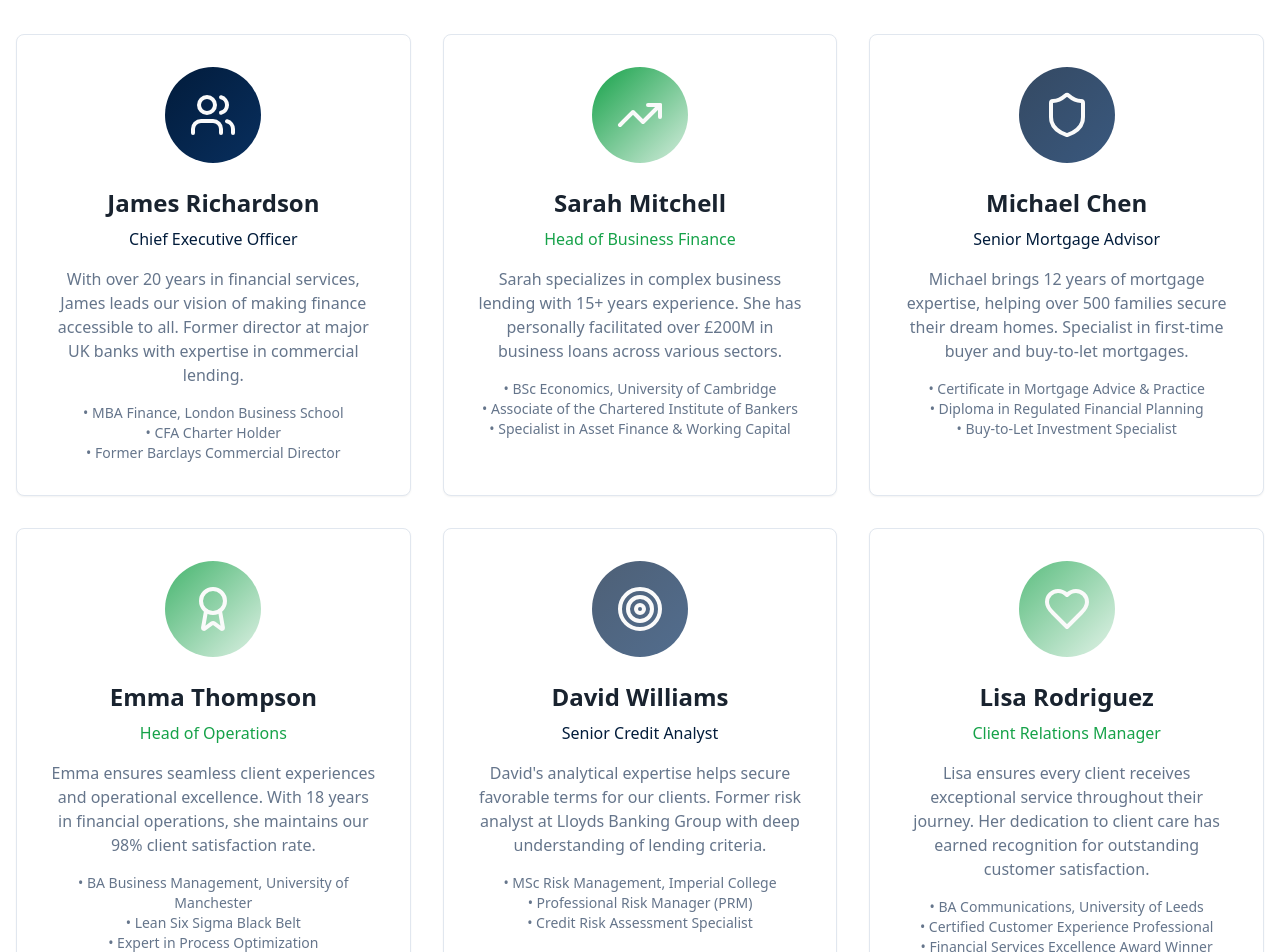
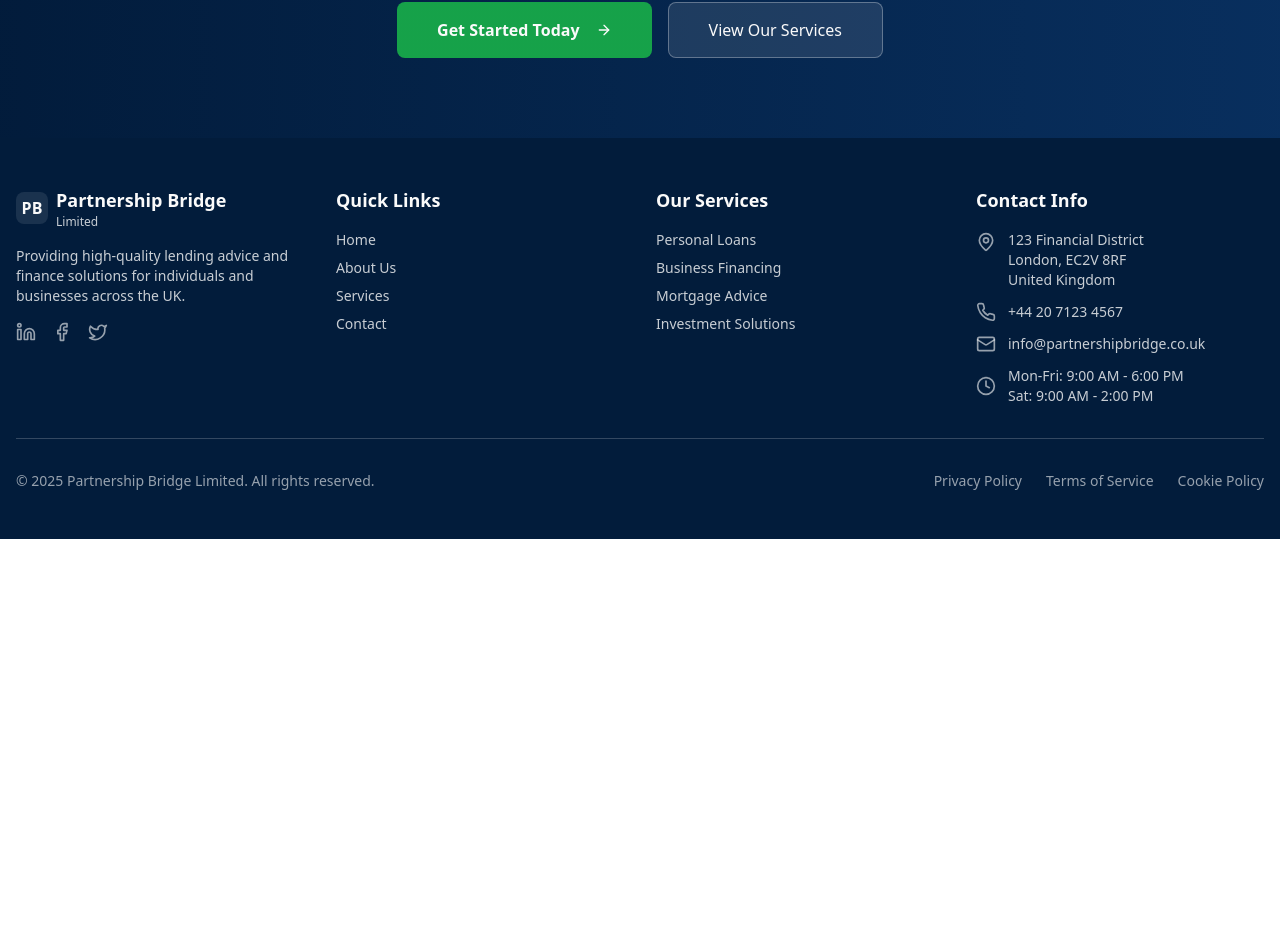
Before and after one commit to wcworld/Partnership-Bridge-Limited, a React (Vite) app: page /about in a window 1280 px wide. Shown: the part 3180-4132 px from the top of the page. After the commit the page ends 3719 px from the top, so only its background shows below. Built offline with nearby package versions, Linux system fonts and the light colour scheme.

Commit message:
Reverted to commit 82ac508b58a77642d505eff8cfaaebff73117ac8

```diff
--- a/src/pages/About.tsx
+++ b/src/pages/About.tsx
@@ -261,141 +261,6 @@ const About = () => {
         </div>
       </section>
 
-      {/* Our Team */}
-      <section className="py-20">
-        <div className="container mx-auto px-4">
-          <div className="text-center mb-16">
-            <h2 className="text-4xl font-bold text-foreground mb-6">Meet Our Expert Team</h2>
-            <p className="text-xl text-muted-foreground max-w-3xl mx-auto">
-              Our dedicated team of financial professionals brings together decades of experience
-              to provide you with the best possible service and outcomes.
-            </p>
-          </div>
-
-          <div className="grid md:grid-cols-2 lg:grid-cols-3 gap-8">
-            {/* CEO */}
-            <Card className="group hover:shadow-lg transition-all duration-300 hover:-translate-y-1">
-              <CardContent className="p-8 text-center">
-                <div className="w-24 h-24 bg-gradient-to-br from-primary to-primary-light rounded-full mx-auto mb-6 flex items-center justify-center">
-                  <Users className="w-12 h-12 text-primary-foreground" />
-                </div>
-                <h3 className="text-2xl font-semibold mb-2">James Richardson</h3>
-                <p className="text-primary font-medium mb-4">Chief Executive Officer</p>
-                <p className="text-muted-foreground mb-4">
-                  With over 20 years in financial services, James leads our vision of making finance accessible to all.
-                  Former director at major UK banks with expertise in commercial lending.
-                </p>
-                <div className="text-sm text-muted-foreground">
-                  <p>• MBA Finance, London Business School</p>
-                  <p>• CFA Charter Holder</p>
-                  <p>• Former Barclays Commercial Director</p>
-                </div>
-              </CardContent>
-            </Card>
-
-            {/* Head of Business Finance */}
-            <Card className="group hover:shadow-lg transition-all duration-300 hover:-translate-y-1">
-              <CardContent className="p-8 text-center">
-                <div className="w-24 h-24 bg-gradient-to-br from-success to-success-light rounded-full mx-auto mb-6 flex items-center justify-center">
-                  <TrendingUp className="w-12 h-12 text-success-foreground" />
-                </div>
-                <h3 className="text-2xl font-semibold mb-2">Sarah Mitchell</h3>
-                <p className="text-success font-medium mb-4">Head of Business Finance</p>
-                <p className="text-muted-foreground mb-4">
-                  Sarah specializes in complex business lending with 15+ years experience. She has personally
-                  facilitated over £200M in business loans across various sectors.
-                </p>
-                <div className="text-sm text-muted-foreground">
-                  <p>• BSc Economics, University of Cambridge</p>
-                  <p>• Associate of the Chartered Institute of Bankers</p>
-                  <p>• Specialist in Asset Finance & Working Capital</p>
-                </div>
-              </CardContent>
-            </Card>
-
-            {/* Senior Mortgage Advisor */}
-            <Card className="group hover:shadow-lg transition-all duration-300 hover:-translate-y-1">
-              <CardContent className="p-8 text-center">
-                <div className="w-24 h-24 bg-gradient-to-br from-primary/80 to-primary-light/80 rounded-full mx-auto mb-6 flex items-center justify-center">
-                  <Shield className="w-12 h-12 text-primary-foreground" />
-                </div>
-                <h3 className="text-2xl font-semibold mb-2">Michael Chen</h3>
-                <p className="text-primary font-medium mb-4">Senior Mortgage Advisor</p>
-                <p className="text-muted-foreground mb-4">
-                  Michael brings 12 years of mortgage expertise, helping over 500 families secure their dream homes.
-                  Specialist in first-time buyer and buy-to-let mortgages.
-                </p>
-                <div className="text-sm text-muted-foreground">
-                  <p>• Certificate in Mortgage Advice & Practice</p>
-                  <p>• Diploma in Regulated Financial Planning</p>
-                  <p>• Buy-to-Let Investment Specialist</p>
-                </div>
-              </CardContent>
-            </Card>
-
-            {/* Head of Operations */}
-            <Card className="group hover:shadow-lg transition-all duration-300 hover:-translate-y-1">
-              <CardContent className="p-8 text-center">
-                <div className="w-24 h-24 bg-gradient-to-br from-success/80 to-success-light/80 rounded-full mx-auto mb-6 flex items-center justify-center">
-                  <Award className="w-12 h-12 text-success-foreground" />
-                </div>
-                <h3 className="text-2xl font-semibold mb-2">Emma Thompson</h3>
-                <p className="text-success font-medium mb-4">Head of Operations</p>
-                <p className="text-muted-foreground mb-4">
-                  Emma ensures seamless client experiences and operational excellence. With 18 years in financial
-                  operations, she maintains our 98% client satisfaction rate.
-                </p>
-                <div className="text-sm text-muted-foreground">
-                  <p>• BA Business Management, University of Manchester</p>
-                  <p>• Lean Six Sigma Black Belt</p>
-                  <p>• Expert in Process Optimization</p>
-                </div>
-              </CardContent>
-            </Card>
-
-            {/* Senior Credit Analyst */}
-            <Card className="group hover:shadow-lg transition-all duration-300 hover:-translate-y-1">
-              <CardContent className="p-8 text-center">
-                <div className="w-24 h-24 bg-gradient-to-br from-primary/70 to-primary-light/70 rounded-full mx-auto mb-6 flex items-center justify-center">
-                  <Target className="w-12 h-12 text-primary-foreground" />
-                </div>
-                <h3 className="text-2xl font-semibold mb-2">David Williams</h3>
-                <p className="text-primary font-medium mb-4">Senior Credit Analyst</p>
-                <p className="text-muted-foreground mb-4">
-                  David's analytical expertise helps secure favorable terms for our clients. Former risk analyst
-                  at Lloyds Banking Group with deep understanding of lending criteria.
-                </p>
-                <div className="text-sm text-muted-foreground">
-                  <p>• MSc Risk Management, Imperial College</p>
-                  <p>• Professional Risk Manager (PRM)</p>
-                  <p>• Credit Risk Assessment Specialist</p>
-                </div>
-              </CardContent>
-            </Card>
-
-            {/* Client Relations Manager */}
-            <Card className="group hover:shadow-lg transition-all duration-300 hover:-translate-y-1">
-              <CardContent className="p-8 text-center">
-                <div className="w-24 h-24 bg-gradient-to-br from-success/70 to-success-light/70 rounded-full mx-auto mb-6 flex items-center justify-center">
-                  <Heart className="w-12 h-12 text-success-foreground" />
-                </div>
-                <h3 className="text-2xl font-semibold mb-2">Lisa Rodriguez</h3>
-                <p className="text-success font-medium mb-4">Client Relations Manager</p>
-                <p className="text-muted-foreground mb-4">
-                  Lisa ensures every client receives exceptional service throughout their journey. Her dedication
-                  to client care has earned recognition for outstanding customer satisfaction.
-                </p>
-                <div className="text-sm text-muted-foreground">
-                  <p>• BA Communications, University of Leeds</p>
-                  <p>• Certified Customer Experience Professional</p>
-                  <p>• Financial Services Excellence Award Winner</p>
-                </div>
-              </CardContent>
-            </Card>
-          </div>
-        </div>
-      </section>
-
       {/* CTA Section */}
       <section className="py-20 bg-gradient-to-r from-primary to-primary-light">
         <div className="container mx-auto px-4 text-center">
--- a/src/pages/Home.tsx
+++ b/src/pages/Home.tsx
@@ -56,7 +56,7 @@ const Home = () => {
                   <div className="h-full bg-primary-foreground/20 rounded-xl flex items-center justify-center">
                     <div className="text-center">
                       <TrendingUp className="w-20 h-20 text-primary-foreground mx-auto mb-4" />
-                      <h3 className="text-2xl font-bold text-primary-foreground mb-2">£750M+</h3>
+                      <h3 className="text-2xl font-bold text-primary-foreground mb-2">£50M+</h3>
                       <p className="text-primary-foreground/80">Loans Facilitated</p>
                     </div>
                   </div>
@@ -76,7 +76,7 @@ const Home = () => {
               <div className="text-muted-foreground">Happy Clients</div>
             </div>
             <div className="animate-fade-in">
-              <div className="text-3xl md:text-4xl font-bold text-primary mb-2">£750M+</div>
+              <div className="text-3xl md:text-4xl font-bold text-primary mb-2">£50M+</div>
               <div className="text-muted-foreground">Loans Arranged</div>
             </div>
             <div className="animate-fade-in">
```
